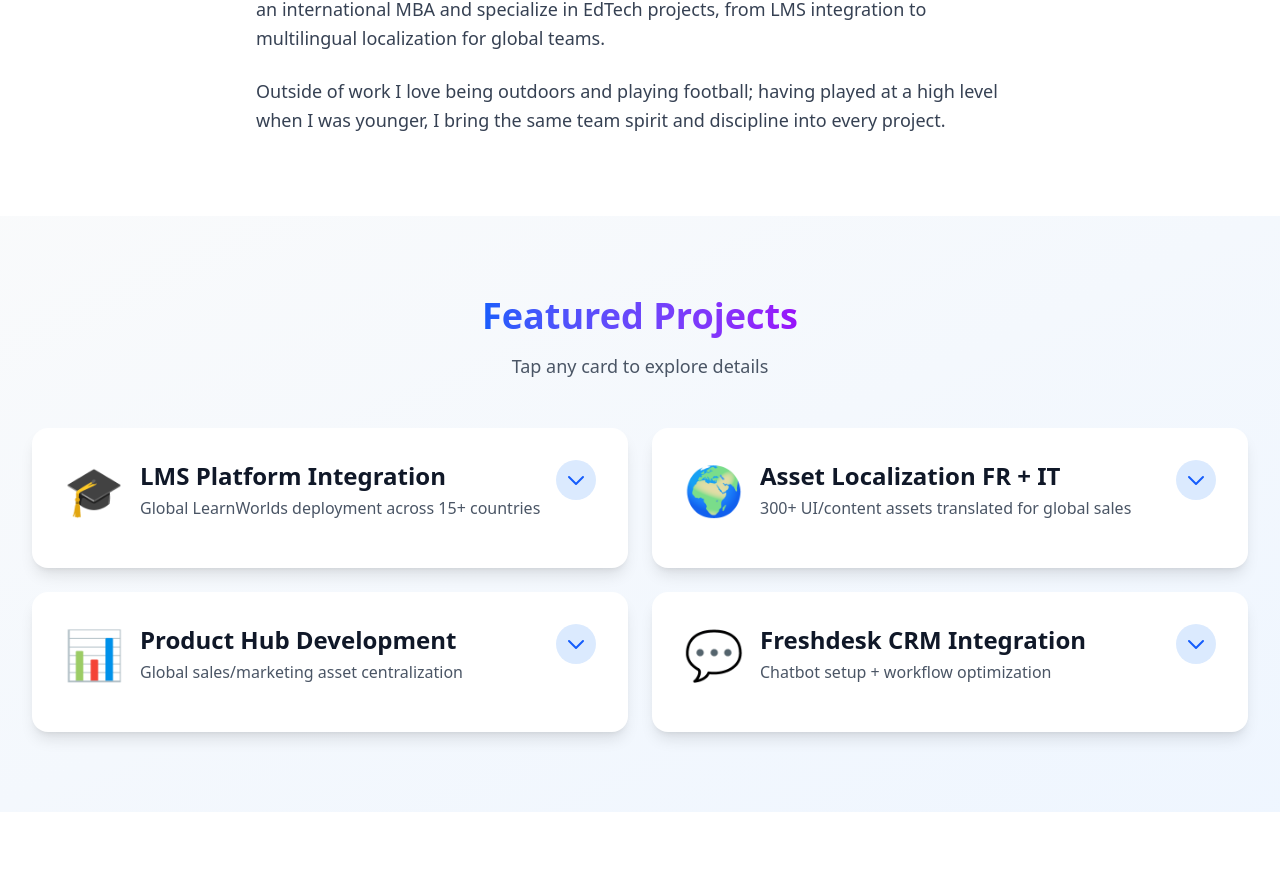
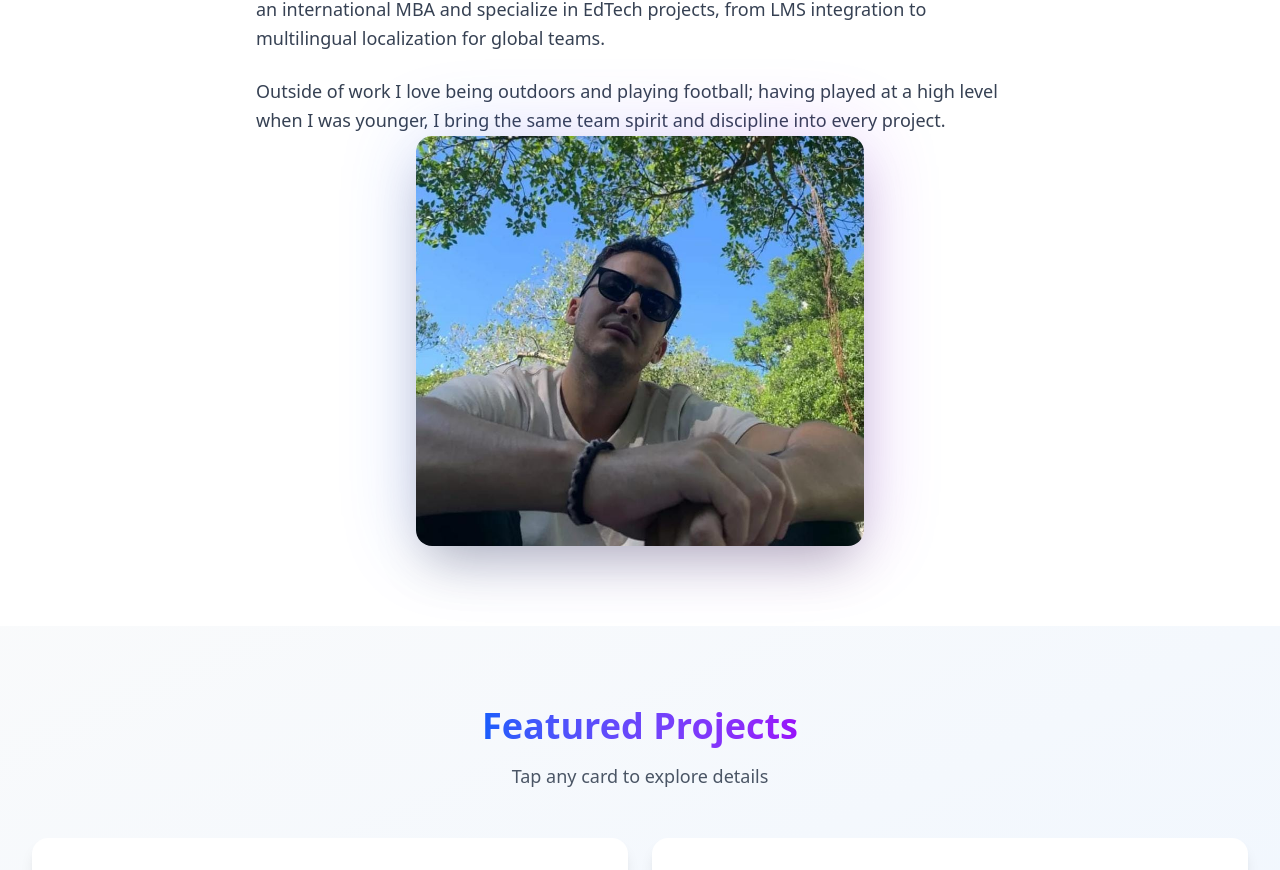
Before and after one commit to nizar-efk95/nizar-portfolio, a React (Vite) app: page / in a window 1280 px wide. Shown: the part 1032-1902 px from the top of the page. Built offline with nearby package versions, Linux system fonts and the light colour scheme.

Commit message:
Update App.jsx

```diff
--- a/src/App.jsx
+++ b/src/App.jsx
@@ -260,6 +260,16 @@ function App() {
             </p>
           </div>
         </div>
+        <div className="flex justify-center order-first md:order-last">
+              <div className="relative w-full max-w-sm md:max-w-md">
+                <div className="absolute inset-0 bg-gradient-to-r from-blue-600 to-purple-600 rounded-2xl blur-2xl opacity-20"></div>
+                <img
+                  src="/nizar-portfolio/nizar.jpg"
+                  alt="Nizar El Fyek"
+                  className="relative rounded-2xl shadow-2xl w-full object-cover"
+                />
+              </div>
+            </div>
       </section>
 
       {/* Projects Section */}
```
